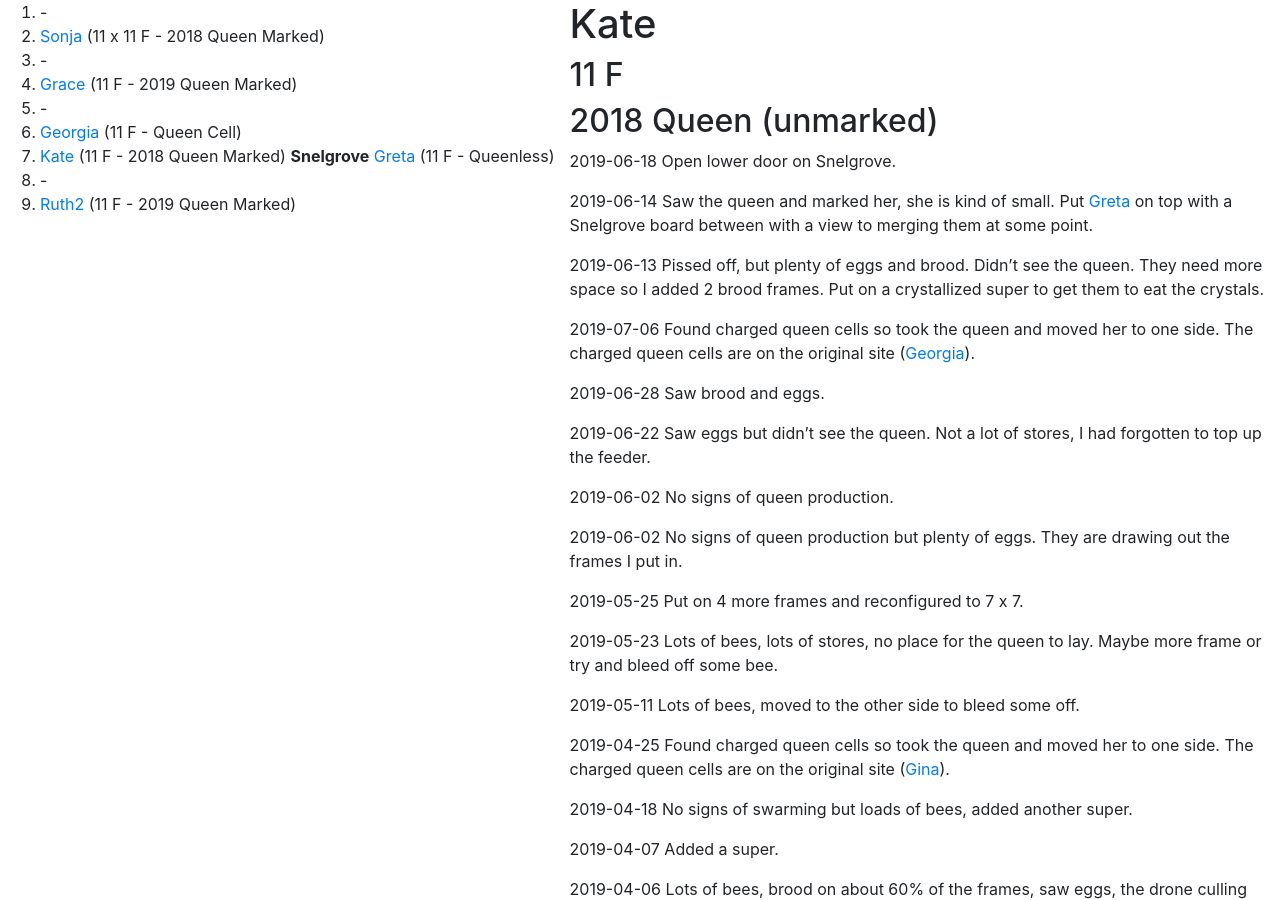
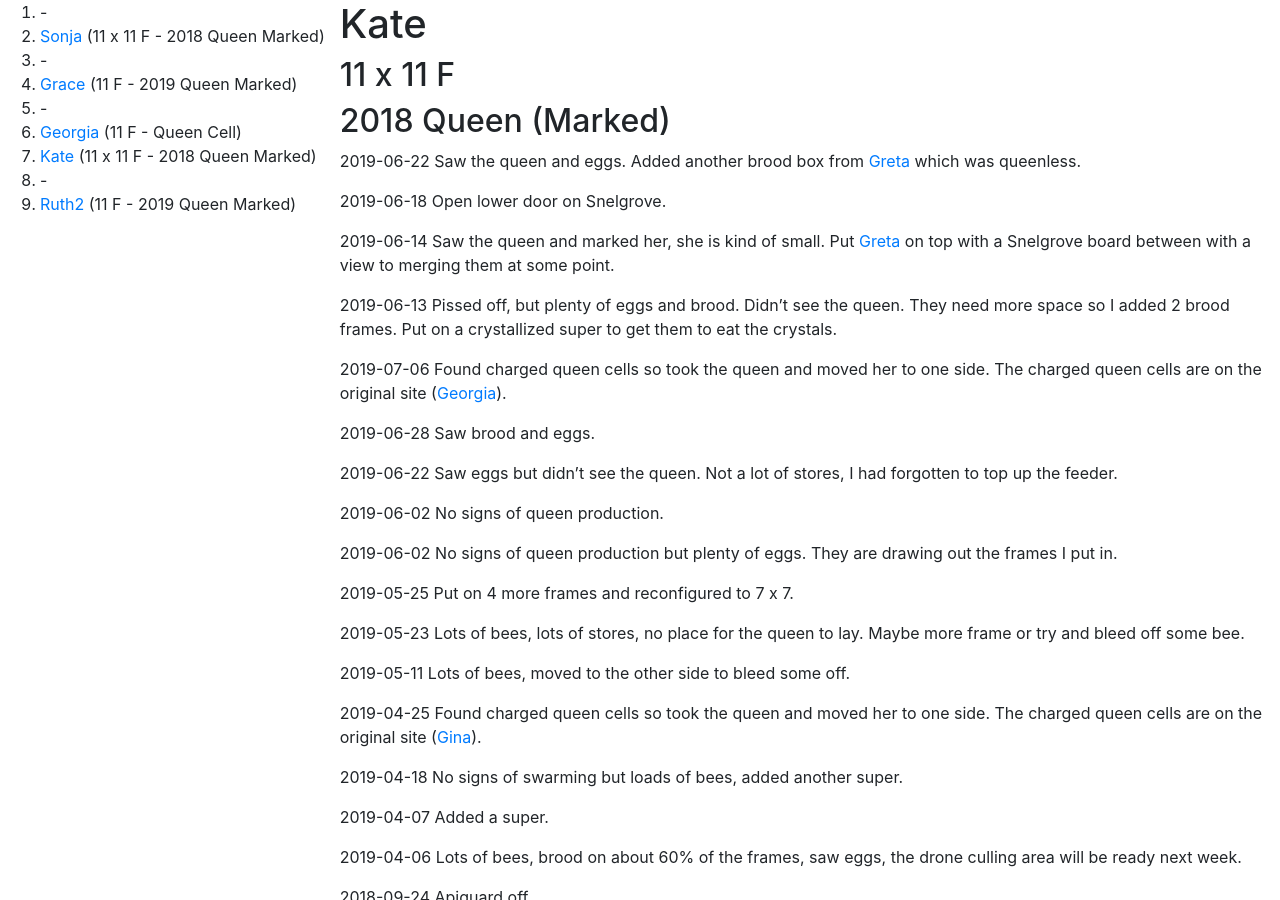
Before and after one commit to joejcollins/rhapsody-angel, a Jekyll site: the page built from queens/kate.md, in a window 1280 px wide and 900 px high. Built offline with Jekyll 4.4.1, drawn with Linux system fonts in a browser that asks for light colours; our own code applies the rules of GitHub Pages for plain Markdown files.

```diff
--- a/_includes/apiary.md
+++ b/_includes/apiary.md
@@ -4,6 +4,6 @@
 1. [Grace]({{ site.baseurl }}/queens/grace/) (11 F - 2019 Queen Marked)
 1. -
 1. [Georgia]({{ site.baseurl }}/queens/georgia/) (11 F - Queen Cell)
-1. [Kate]({{ site.baseurl }}/queens/kate/) (11 F - 2018 Queen Marked) **Snelgrove** [Greta]({{ site.baseurl }}/queens/greta/) (11 F - Queenless)
+1. [Kate]({{ site.baseurl }}/queens/kate/) (11 x 11 F - 2018 Queen Marked)
 1. -
 1. [Ruth2]({{ site.baseurl }}/queens/ruth2/) (11 F - 2019 Queen Marked)
--- a/queens/kate.md
+++ b/queens/kate.md
@@ -1,6 +1,8 @@
 # Kate
-## 11 F
-## 2018 Queen (unmarked)
+## 11 x 11 F
+## 2018 Queen (Marked)
+
+2019-06-22 Saw the queen and eggs.  Added another brood box from [Greta]({{ site.baseurl }}/queens/greta/) which was queenless.
 
 2019-06-18 Open lower door on Snelgrove.
 
```
Also changed, not shown: queens/greta.md (+1 -1 lines).
